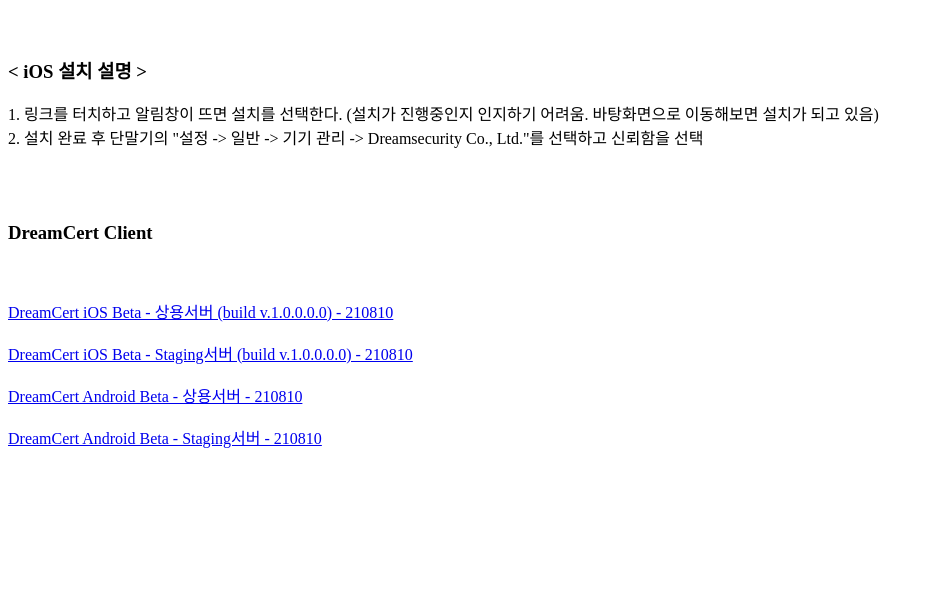
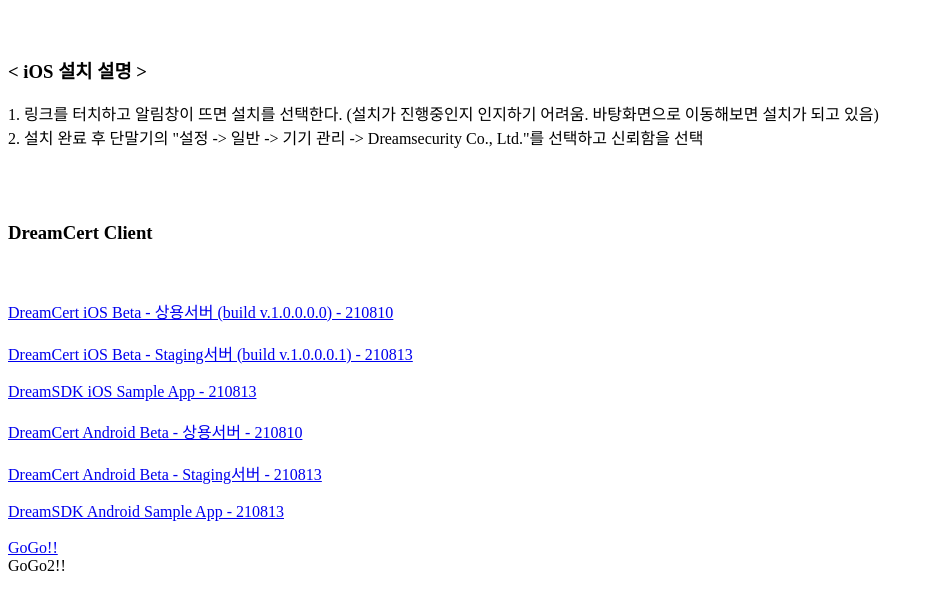
Before and after one commit to dreamsd1t/TestApps, a plain HTML site: page index.html in a window 1280 px wide. Shown: the part 105-714 px from the top of the page, without its empty margins (0-933 px from the left). Drawn offline with Linux system fonts and the light colour scheme.

Commit message:
Update index.html

```diff
--- a/index.html
+++ b/index.html
@@ -29,13 +29,23 @@
     <a href="itms-services://?action=download-manifest&url=https://dl.dropboxusercontent.com/s/qovc0zc5n4kzda8/manifest.plist">DreamCert iOS Beta - 상용서버 (build v.1.0.0.0.0) - 210810</a>
 
     <br><br>
-    <a href="itms-services://?action=download-manifest&url=https://dl.dropboxusercontent.com/s/9fdh7aopx158umz/manifest.plist">DreamCert iOS Beta - Staging서버 (build v.1.0.0.0.0) - 210810</a>
+    <a href="itms-services://?action=download-manifest&url=https://dl.dropboxusercontent.com/s/0napac0jrp6m6m0/manifest.plist">DreamCert iOS Beta - Staging서버 (build v.1.0.0.0.1) - 210813</a>
+
+    <br><br>
+    <a href="itms-services://?action=download-manifest&url=https://dl.dropboxusercontent.com/s/j2arywdjxmz4eeb/manifest.plist">DreamSDK iOS Sample App - 210813</a>
 
     <br><br>
     <a href="https://dl.dropboxusercontent.com/s/pg93m7qsdfrdbp1/DreamSign.apk">DreamCert Android Beta - 상용서버 - 210810</a>
 
     <br><br>
-    <a href="https://dl.dropboxusercontent.com/s/2ic9z60j5b5n8rf/DreamAuth%28S%29.apk">DreamCert Android Beta - Staging서버 - 210810</a>
+    <a href="https://dl.dropboxusercontent.com/s/enyo1yl1o1ix1ja/DreamAuth%28S%29.apk">DreamCert Android Beta - Staging서버 - 210813</a>
+
+    <br><br>
+    <a href="https://dl.dropboxusercontent.com/s/2tg801spjcgoas1/DreamAuthA2A.apk">DreamSDK Android Sample App - 210813</a>
+
+    <br><br>
+    <a href="#" onclick="location.href='dreamauth-apptoapp://';">GoGo!!</a>
+    <div onclick="location.href='dreamauth-apptoapp';" style="cursor:pointer;">GoGo2!!</div>
 
     <br><br>
   </body>
```
